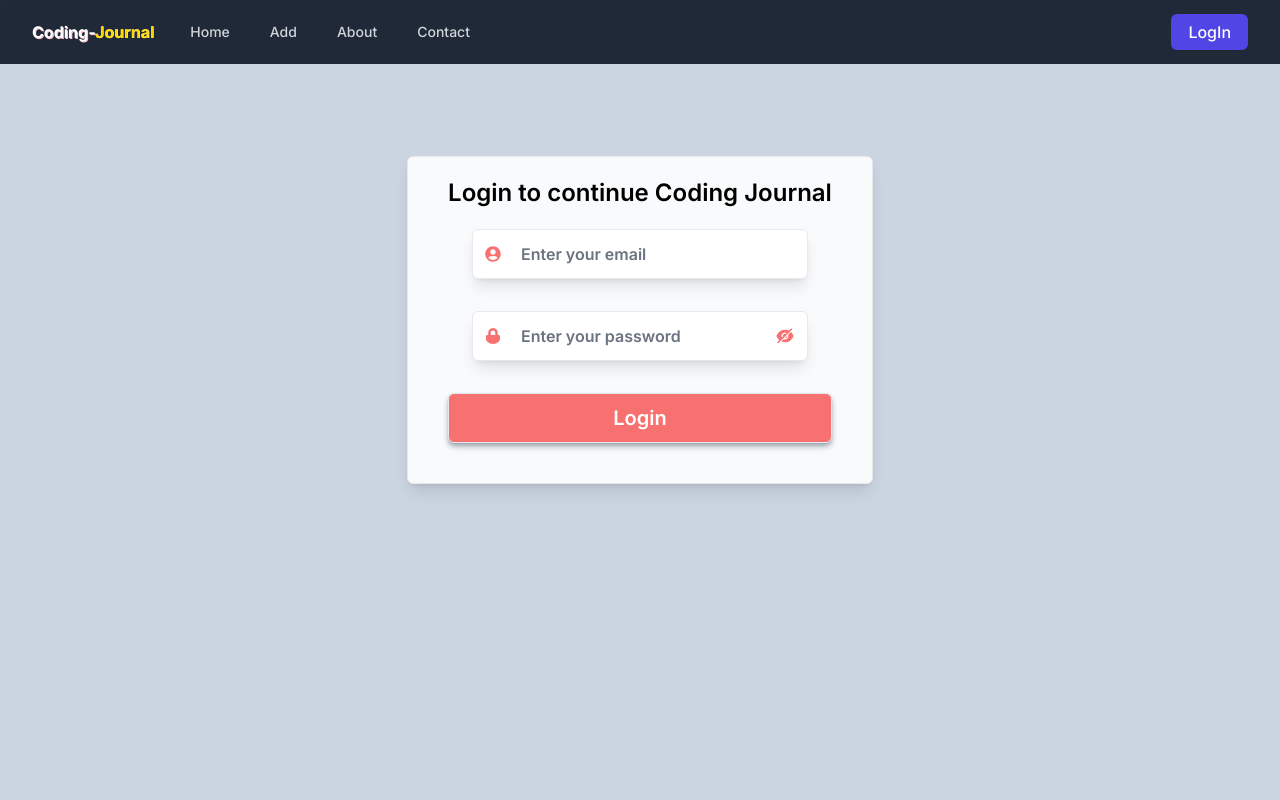
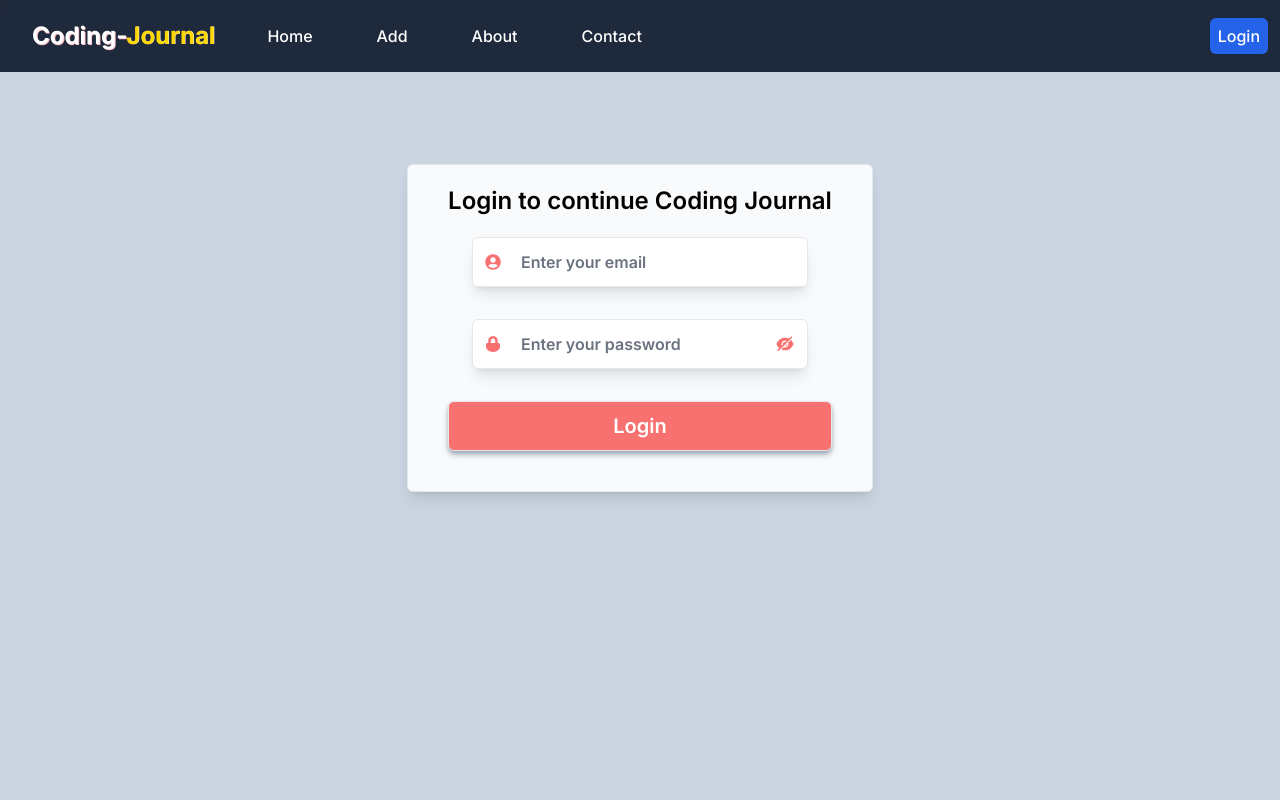
Before and after one commit to ManjiCoder/Coding-Journal, a Next.js app: page /login in a window 1280 px wide. Shown: the top 800 px of the page. Built offline with nearby package versions, Linux system fonts and the light colour scheme; a web font is replaced by a local one.

Commit message:
Navbar Updated - 🚴‍♂️

```diff
--- a/package.json
+++ b/package.json
@@ -25,6 +25,7 @@
     "react-dom": "18.2.0",
     "react-icons": "^4.10.1",
     "react-syntax-highlighter": "^15.5.0",
+    "react-toastify": "^9.1.3",
     "react-top-loading-bar": "^2.3.1",
     "yup": "^1.2.0"
   },
--- a/src/app/login/page.js
+++ b/src/app/login/page.js
@@ -10,7 +10,7 @@ import { useRouter } from "next/navigation";
 
 const Login = () => {
   const router = useRouter();
-  const { setProgress, title } = useContext(NoteContext);
+  const { setProgress, title, setShowToast } = useContext(NoteContext);
   const loginSchema = Yup.object().shape({
     email: Yup.string().required("*required").email("Enter valid email"),
     password: Yup.string()
@@ -26,6 +26,7 @@ const Login = () => {
   };
   useEffect(() => {
     setProgress(100);
+    // eslint-disable-next-line react-hooks/exhaustive-deps
   }, []);
 
   const handleLogin = async (email, password) => {
@@ -44,6 +45,7 @@ const Login = () => {
       if (response.ok) {
         console.log(data);
         localStorage.setItem("token", data.authToken);
+        setShowToast(data.message);
         router.replace("/");
       }
     } catch (error) {
--- a/src/app/page.js
+++ b/src/app/page.js
@@ -1,9 +1,13 @@
+"use client";
 // const url = `https://script.google.com/macros/s/AKfycbyerC-F20IUhaCOri76oLGSYJPMj7AsIxVfp2oxTAETi1kAE_qFIcW0nFLT-_6jI1c3aw`;
 // console.log(`${url}/exec?query=${"manjicoder"}`);
+import Toast from "@/components/Toast";
 
 function Home() {
   return (
-    <div class="flex min-h-full flex-col justify-center px-6 py-12 lg:px-8"></div>
+    <div class="flex min-h-full flex-col justify-center px-6 py-12 lg:px-8">
+      <Toast />
+    </div>
   );
 }
 
--- /dev/null
+++ b/src/components/Toast.js
@@ -0,0 +1,26 @@
+"use client";
+import NoteContext from "@/context/notes/NoteContext";
+import React, { useContext, useEffect } from "react";
+import { ToastContainer, toast } from "react-toastify";
+import "react-toastify/dist/ReactToastify.css";
+
+function Toast() {
+  const { showToast } = useContext(NoteContext);
+  console.log(showToast);
+  useEffect(() => {
+    if (showToast !== false) {
+      toast(showToast);
+    }
+    // eslint-disable-next-line react-hooks/exhaustive-deps
+  }, []);
+
+  if (showToast === false) {
+    return null;
+  }
+  return (
+    <>
+      <ToastContainer />
+    </>
+  );
+}
+export default Toast;
--- a/src/components/layouts/Navbar.js
+++ b/src/components/layouts/Navbar.js
@@ -1,165 +1,82 @@
 "use client";
-import { Fragment } from "react";
-import Image from "next/image";
+import React, { useState } from "react";
+import BrandHead from "../BrandHead";
+import { FaBars } from "react-icons/fa";
+import { AiOutlineCloseCircle } from "react-icons/ai";
 import Link from "next/link";
 import { usePathname } from "next/navigation";
-import { Disclosure, Menu, Transition } from "@headlessui/react";
-import { Bars3Icon, XMarkIcon } from "@heroicons/react/24/outline";
-import BrandHead from "../BrandHead";
 
-function classNames(...classes) {
-  return classes.filter(Boolean).join(" ");
-}
+const Navbar = () => {
+  const pathname = usePathname();
+  const [isOpen, setIsOpen] = useState(false);
 
-function Navbar() {
-  const pathname = usePathname();
+  const toggleNav = () => {
+    setIsOpen(!isOpen);
+  };
+
   const navigation = [
     { name: "Home", href: "/", current: pathname === "/" ? true : false },
     { name: "Add", href: "/add", current: pathname === "/add" ? true : false },
-    { name: "About", href: "#", current: pathname === "/about" ? true : false },
+    {
+      name: "About",
+      href: "/about",
+      current: pathname === "/about" ? true : false,
+    },
     {
       name: "Contact",
-      href: "#",
+      href: "/contact",
       current: pathname === "/contact" ? true : false,
     },
   ];
   return (
-    <Disclosure as="nav" className="bg-gray-800">
-      {({ open }) => (
-        <>
-          <div className="mx-auto max-w-7xl px-2 sm:px-6 lg:px-8">
-            <div className="relative flex h-16 items-center justify-between">
-              <div className="absolute inset-y-0 left-0 flex items-center sm:hidden">
-                {/* Mobile menu button*/}
-                <Disclosure.Button className="inline-flex items-center justify-center rounded-md p-2 text-gray-400 hover:bg-gray-700 hover:text-white focus:outline-none focus:ring-2 focus:ring-inset focus:ring-white">
-                  <span className="sr-only">Open main menu</span>
-                  {open ? (
-                    <XMarkIcon className="block h-6 w-6" aria-hidden="true" />
+    <header className="bg-slate-800">
+      <nav className={`flex items-center px-3 py-4 flex-1 `}>
+        {isOpen ? (
+          <AiOutlineCloseCircle
+            onClick={toggleNav}
+            className="md:hidden text-white mr-3 text-xl"
+          />
         ) : (
-                    <Bars3Icon className="block h-6 w-6" aria-hidden="true" />
+          <FaBars
+            className="md:hidden text-white mr-3 text-xl"
+            onClick={toggleNav}
+          />
         )}
-                </Disclosure.Button>
-              </div>
-              <div className="flex flex-1 items-center justify-center sm:items-stretch sm:justify-start">
-                {/* Logo */}
-                <div className="flex flex-shrink-0 items-center">
+        <div className="px-5 flex-grow  md:flex-grow-0 text-center text-2xl">
           <BrandHead />
         </div>
-                <div className="hidden sm:ml-6 sm:block">
-                  <div className="flex space-x-4">
-                    {navigation.map((item) => (
-                      <Link
-                        key={item.name}
-                        href={item.href}
-                        className={classNames(
-                          item.current
-                            ? "bg-gray-900 text-white"
-                            : "text-gray-300 hover:bg-gray-700 hover:text-white",
-                          "px-3 py-2 rounded-md text-sm font-medium"
-                        )}
-                        aria-current={item.current ? "page" : undefined}
+        <ul className={`hidden text-white md:flex md:flex-1`}>
+          {navigation.map(({ name, href }) => (
+            <li
+              className="hover:bg-slate-900 rounded-md p-2 px-5 mx-3 font-medium"
+              key={href}
             >
-                        {item.name}
-                      </Link>
+              {name}
+            </li>
           ))}
-                  </div>
-                </div>
-              </div>
-              <div className="absolute inset-y-0 right-0 flex items-center pr-2 sm:static sm:inset-auto sm:ml-6 sm:pr-0">
-                {localStorage.getItem("token") ? (
-                  <>
-                    {/* Search button */}
-                    {/* <button className="flex items-center">
-                      <input
-                        type="search"
-                        className="w-32 pl-3 h-9 outline-none rounded-md"
-                        placeholder="Search"
-                      />
-                    </button> */}
-
-                    {/* Profile dropdown */}
-                    <Menu as="div" className="relative ml-3">
-                      <div>
-                        <Menu.Button className="flex rounded-full bg-gray-800 text-sm focus:outline-none focus:ring-2 focus:ring-white focus:ring-offset-2 focus:ring-offset-gray-800">
-                          <span className="sr-only">Open user menu</span>
-                          {/* <Image
-                            src={user?.picture}
-                            alt={user?.nickname}
-                            height={8}
-                            width={8}
-                            className="h-8 w-8 rounded-full"
-                          /> */}
-                        </Menu.Button>
-                      </div>
-                      <Transition
-                        as={Fragment}
-                        enter="transition ease-out duration-100"
-                        enterFrom="transform opacity-0 scale-95"
-                        enterTo="transform opacity-100 scale-100"
-                        leave="transition ease-in duration-75"
-                        leaveFrom="transform opacity-100 scale-100"
-                        leaveTo="transform opacity-0 scale-95"
-                      >
-                        <Menu.Items className="absolute right-0 z-10 mt-2 w-48 origin-top-right rounded-md bg-white py-1 shadow-lg ring-1 ring-black ring-opacity-5 focus:outline-none">
-                          <Menu.Item>
-                            <span
-                              className={classNames(
-                                "hover:bg-gray-100 block px-4 py-2 text-sm text-gray-700"
-                              )}
-                            >
-                              {/* <i>Welcome,</i> {user?.nickname} */}
-                            </span>
-                          </Menu.Item>
-                          <Menu.Item>
-                            <Link
-                              href="/"
-                              className={classNames(
-                                "hover:bg-gray-100 block px-4 py-2 text-sm text-gray-700"
-                              )}
-                            >
-                              Sign out
-                            </Link>
-                          </Menu.Item>
-                        </Menu.Items>
-                      </Transition>
-                    </Menu>
-                  </>
-                ) : (
+        </ul>
         <Link
           href="/login"
-                    className="ml-8 h-9 inline-flex items-center justify-center whitespace-nowrap rounded-md border border-transparent bg-indigo-600 px-4 py-2 text-base font-medium text-white shadow-sm hover:bg-indigo-700"
+          className="bg-blue-600 px-2 py-1.5 rounded-md font-medium text-white"
         >
-                    LogIn
+          Login
         </Link>
+      </nav>
+      {isOpen && (
+        <ul
+          className={`absolute top-16 pt-10 w-full text-white text-xl flex flex-col gap-4 bg-slate-900 min-h-screen ${
+            isOpen ? "translate-x-0" : "translate-x-full"
+          } transition-[translate] duration-1000`}
+        >
+          {navigation.map(({ name, href }) => (
+            <li className="p-2 px-7 font-medium" key={href}>
+              {name}
+            </li>
+          ))}
+        </ul>
       )}
-              </div>
-            </div>
-          </div>
-
-          <Disclosure.Panel className="sm:hidden">
-            <div className="space-y-1 px-2 pt-2 pb-3">
-              {navigation.map((item) => (
-                <Disclosure.Button
-                  key={item.name}
-                  as="a"
-                  href={item.href}
-                  className={classNames(
-                    item.current
-                      ? "bg-gray-900 text-white"
-                      : "text-gray-300 hover:bg-gray-700 hover:text-white",
-                    "block px-3 py-2 rounded-md text-base font-medium"
-                  )}
-                  aria-current={item.current ? "page" : undefined}
-                >
-                  {item.name}
-                </Disclosure.Button>
-              ))}
-            </div>
-          </Disclosure.Panel>
-        </>
-      )}
-    </Disclosure>
+    </header>
   );
-}
+};
 
 export default Navbar;
--- a/src/context/notes/NoteState.js
+++ b/src/context/notes/NoteState.js
@@ -11,6 +11,7 @@ function NoteState(props) {
     "java",
     "c++",
   ];
+  const [showToast, setShowToast] = useState(false);
   const [progress, setProgress] = useState(20);
   const [alert, setAlert] = useState(null); //  Alert
   // To set language
@@ -39,6 +40,8 @@ function NoteState(props) {
         setSelected,
         LangOption,
         alertTodo,
+        showToast,
+        setShowToast,
       }}
     >
       {props.children}
```
Also changed, not shown: 1 other file (tests, documents, lock files or other folders). Lines whose indentation alone changed are shown as unchanged.
